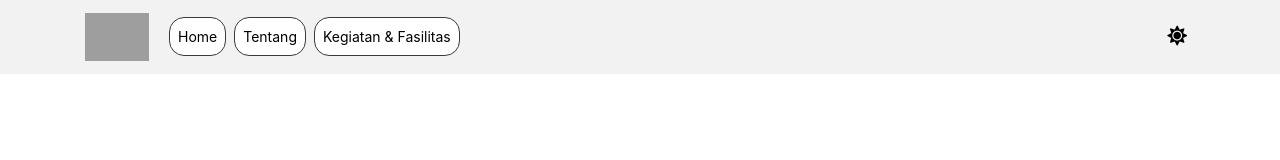
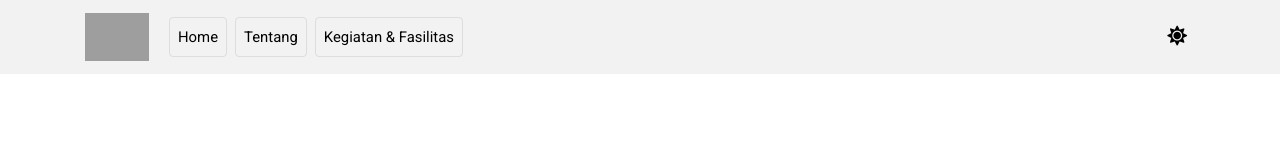
Before and after one commit to ItzMeDwii/clutik-old, a Vue app: page / in a window 1280 px wide. Shown: the top 160 px of the page. Built offline with nearby package versions, Linux system fonts and the light colour scheme; grey boxes are pictures that could not be loaded.

Commit message:
Change button style.

```diff
--- a/src/App.vue
+++ b/src/App.vue
@@ -16,13 +16,13 @@
         <div class="collapse navbar-collapse" id="navbarSupportedContent">
           <ul class="navbar-nav mr-auto">
             <li class="nav-item mx-1">
-              <a class="nav-link btn btn-dark" v-scroll-to="'#home'" href="#">Home</a>
+              <a class="nav-link border rounded" v-scroll-to="'#home'" href="#">Home</a>
             </li>
             <li class="nav-item mx-1">
-              <a class="nav-link btn btn-dark" v-scroll-to="'#tentang'" href="#">Tentang</a>
+              <a class="nav-link border rounded" v-scroll-to="'#tentang'" href="#">Tentang</a>
             </li>
             <li class="nav-item mx-1">
-              <a class="nav-link btn btn-dark" v-scroll-to="'#kegiatan'" href="#">Kegiatan & Fasilitas</a>
+              <a class="nav-link border rounded" v-scroll-to="'#kegiatan'" href="#">Kegiatan & Fasilitas</a>
             </li>
           </ul>
           <ul class="navbar-nav ml-auto">
```
